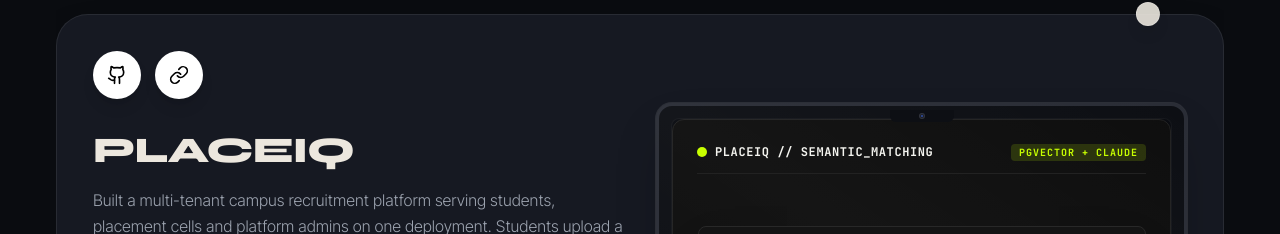
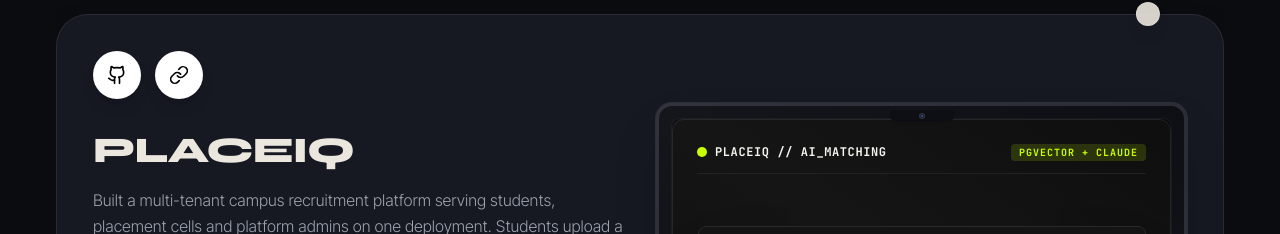
Before and after one commit to svm-codes-fs/Portfolio-Final-Boss, a React (Vite) app: page / in a window 1280 px wide. Shown: the part 2193-2427 px from the top of the page. Built offline with nearby package versions, Linux system fonts and the light colour scheme.

Commit message:
Shorten PlaceIQ mockup header so it fits on one line

```diff
--- a/src/components/ProjectMockupVisual.tsx
+++ b/src/components/ProjectMockupVisual.tsx
@@ -170,7 +170,7 @@
         <div className="relative z-10 flex items-center justify-between border-b border-[#222222] pb-3 font-mono-code text-xs">
           <div className="flex items-center gap-2">
             <span className="w-2.5 h-2.5 rounded-full bg-[#C8FF00]" />
-            <span className="text-[#F5F5F0] font-semibold tracking-wider uppercase">PLACEIQ // SEMANTIC_MATCHING</span>
+            <span className="text-[#F5F5F0] font-semibold tracking-wider uppercase">PLACEIQ // AI_MATCHING</span>
           </div>
           <span className="px-2 py-0.5 rounded bg-[#C8FF00]/15 text-[#C8FF00] text-[10px] font-bold tracking-widest uppercase">
             PGVECTOR + CLAUDE
```
